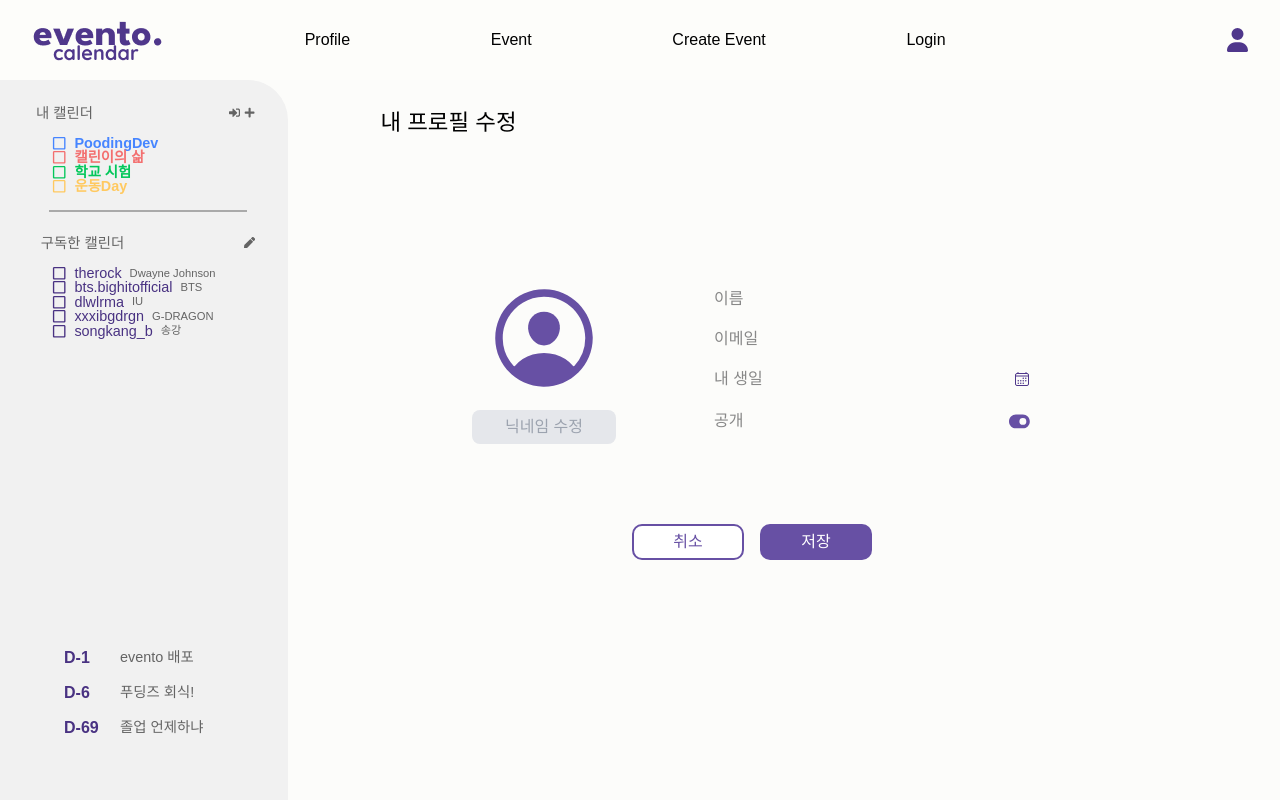
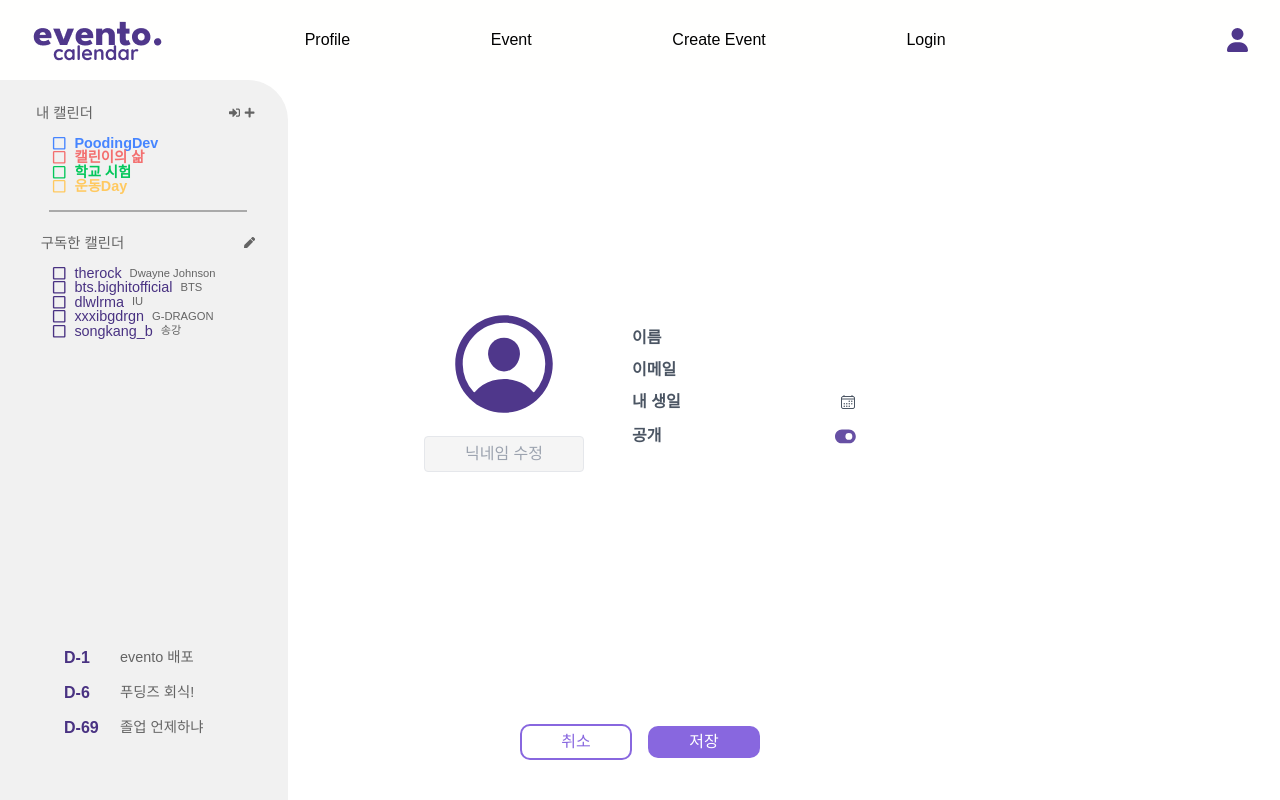
Before and after one commit to PoodingDev/Evento_FE, a React (Vite) app: page /profile/edit in a window 1280 px wide. Built offline with nearby package versions, Linux system fonts and the light colour scheme.

Commit message:
Feat: 프로필 수정 페이지 상태관리 #5

```diff
--- a/src/pages/ProfileEdit.jsx
+++ b/src/pages/ProfileEdit.jsx
@@ -1,77 +1,109 @@
-import React, { useState } from "react";
+import React, { useState } from 'react'
+import { useLocation, useNavigate } from 'react-router-dom'
+import { IoPersonCircleOutline, IoCalendarOutline } from "react-icons/io5"
 import { FaToggleOff, FaToggleOn } from "react-icons/fa6";
-import { IoCalendarOutline, IoPersonCircleOutline } from "react-icons/io5";
-import { useLocation } from "react-router-dom";
 
 export default function ProfileEdit() {
+  const navigate = useNavigate();
   const location = useLocation();
   const { userName, userNickname, userEmail, userBirth } = location.state || {};
-  const [newNickName, setNewNickName] = useState(userNickname);
-  const [saveNickName, setSaveNickName] = useState("");
+
+  // 닉네임 수정 상태
+  const [newNickName, setNewNickName] = useState(userNickname)
+  const [saveNickName, setSaveNickName] = useState('')
+
+  // 토글 상태
+  const [isToggled, setIsToggled] = useState(true);
+  const [saveToggleState, setSaveToggleState] = useState(false);
+
+  // 닉네임 수정 핸들러
   const handleNickName = (e) => {
     setNewNickName(e.target.value);
   };
-  const handleSave = () => {
+
+  // 닉네임 저장 핸들러
+  const handleSaveNickName = () => {
     setSaveNickName(newNickName);
   };
+
+  // 토글 상태 변경 핸들러
+  const handleToggle = () => {
+    setIsToggled(!isToggled);
+  };
+
+  // 저장 버튼 클릭 핸들러
+  const handleSave = () => {
+    // 저장할 때 닉네임과 토글 상태 저장
+    setSaveNickName(newNickName); // 닉네임 저장
+    setSaveToggleState(isToggled); // 토글 상태 저장
+    // 이후 저장 로직 (예: 서버에 저장, 로컬스토리지 저장 등)
+    alert("변경된 닉네임과 공개 상태가 저장되었습니다!");
+  };
+
+  // 취소 버튼 클릭 시 서버와 통신 없이 바로 이전 페이지로 이동
+  const handleCancel = () => {
+    navigate(-1); // 이전 페이지로 이동
+  };
+
   return (
     <>
-      <div className="bg-eventoWhite h-[100vh] pl-[18rem] pt-[5rem]">
-        <div className="ml-[5rem] mt-[2rem] flex items-center text-center">
-          <p className="text-[1.4rem]">&nbsp; 내 프로필 수정</p>
-        </div>
-        <div className="flex h-full -translate-x-[2rem] -translate-y-[6rem] flex-col items-center justify-center">
-          <div className="h-[15rem] w-[40rem]">
-            <div className="flex items-center justify-center space-x-[6rem]">
+      <div className="flex flex-col items-center justify-center h-screen">
+        <div className="flex items-center gap-12 mb-6">
+          {/* 프로필 아이콘과 닉네임 입력 */}
           <div className="flex flex-col items-center gap-3">
-                <IoPersonCircleOutline className="text-eventoPurpleBase h-[7.5rem] w-[7.5rem] object-cover" />
+            <IoPersonCircleOutline className="text-[#4F378B] w-[7.5rem] h-[7.5rem] object-cover" />
             <input
               type="text"
               value={newNickName}
               onChange={handleNickName}
-                  className="focus:border-eventoPurple/80 focus:bg-eventoPurpleLight/80 focus: w-[9rem] rounded-lg bg-gray-200 p-[2px] px-3 py-2 text-center focus:border-[1px] focus:outline-none"
+              className="border bg-[#F5F5F5] rounded px-3 py-2 w-[10rem] text-center"
               placeholder="닉네임 수정"
             />
           </div>
 
-              <ul className="flex w-[20rem] flex-col space-y-[1.5rem] p-[2px]">
-                <li className="flex items-center justify-between">
-                  <span className="text-darkGray">이름</span>
-                  <span className="text-eventoblack">{userName}</span>
+          {/* 사용자 정보 */}
+          <ul className="flex flex-col gap-4">
+            <li className="flex justify-between items-center w-[14rem]">
+              <span className="text-gray-600 font-semibold">이름</span>
+              <span className="text-gray-800">{userName}</span>
             </li>
-                <li className="flex items-center justify-between">
-                  <span className="text-darkGray">이메일</span>
-                  <span className="text-eventoblack">{userEmail}</span>
+            <li className="flex justify-between items-center w-[14rem]">
+              <span className="text-gray-600 font-semibold">이메일</span>
+              <span className="text-gray-800">{userEmail}</span>
             </li>
-                <li className="flex items-center justify-between">
-                  <span className="text-darkGray">내 생일</span>
+            <li className="flex justify-between items-center w-[14rem]">
+              <span className="text-gray-600 font-semibold">내 생일</span>
               <div className="flex items-center space-x-2">
-                    <span className="text-eventoblack">{userBirth}</span>
-                    <IoCalendarOutline className="text-eventoPurpleDark" />
+                <span className="text-gray-800">{userBirth}</span>
+                <IoCalendarOutline className="text-gray-600" />
               </div>
             </li>
-                <li className="flex items-center justify-between">
-                  <span className="text-darkGray">공개</span>
-                  <span>
-                    <FaToggleOn className="text-eventoPurpleBase text-[1.3rem]" />
-                  </span>
+            <li className="flex justify-between items-center w-[14rem]">
+              <span className="text-gray-600 font-semibold">공개</span>
+              <span onClick={handleToggle}>
+                {isToggled ? (
+                  <FaToggleOn className="text-[1.3rem] text-eventoPurpleBase" />
+                ) : (
+                  <FaToggleOff className="text-[1.3rem] text-eventoPurpleBase" />
+                )}</span>
             </li>
           </ul>
         </div>
-            <div className="mt-[5rem] flex justify-center space-x-[1rem]">
-              <button className="border-eventoPurpleBase text-eventoPurpleBase w-[7rem] gap-3 rounded-[0.625rem] border-2 bg-white px-3 py-2">
+      </div>
+
+      {/* 버튼 영역 */}
+      <div className="flex justify-center items-center gap-4 absolute bottom-10 left-1/2 transform -translate-x-1/2">
+        <button
+          onClick={handleCancel}
+          className="w-[7rem] gap-3 rounded-[0.625rem] py-2 px-3 bg-white text-[#8867DF] border-2 border-[#8867DF]">
           취소
         </button>
         <button
           onClick={handleSave}
-                className="bg-eventoPurpleBase w-[7rem] gap-3 rounded-[0.625rem] px-3 py-2 text-white"
-              >
+          className="w-[7rem] gap-3 rounded-[0.625rem] py-2 px-3 bg-[#8867DF] text-white">
           저장
         </button>
       </div>
-          </div>
-        </div>
-      </div>
     </>
-  );
-}
+  )
+};
```
Lines whose indentation alone changed are shown as unchanged.
